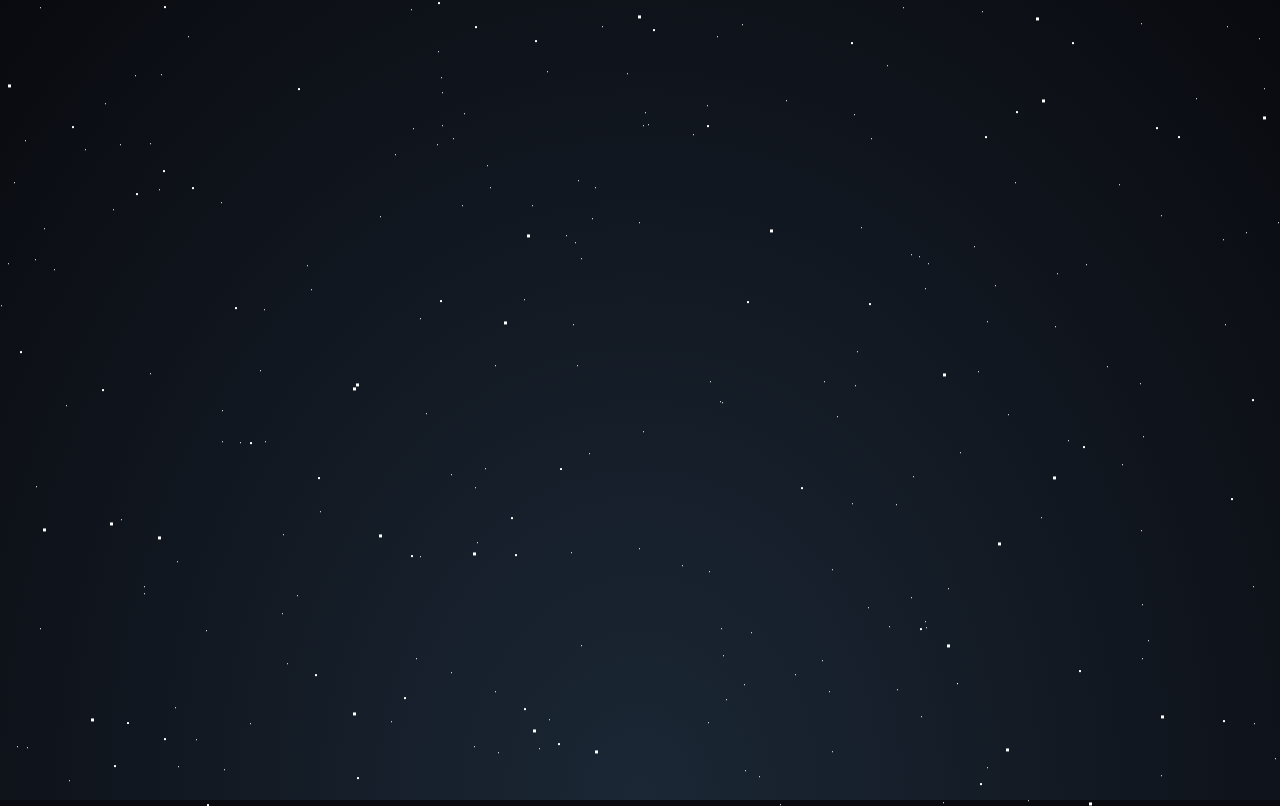
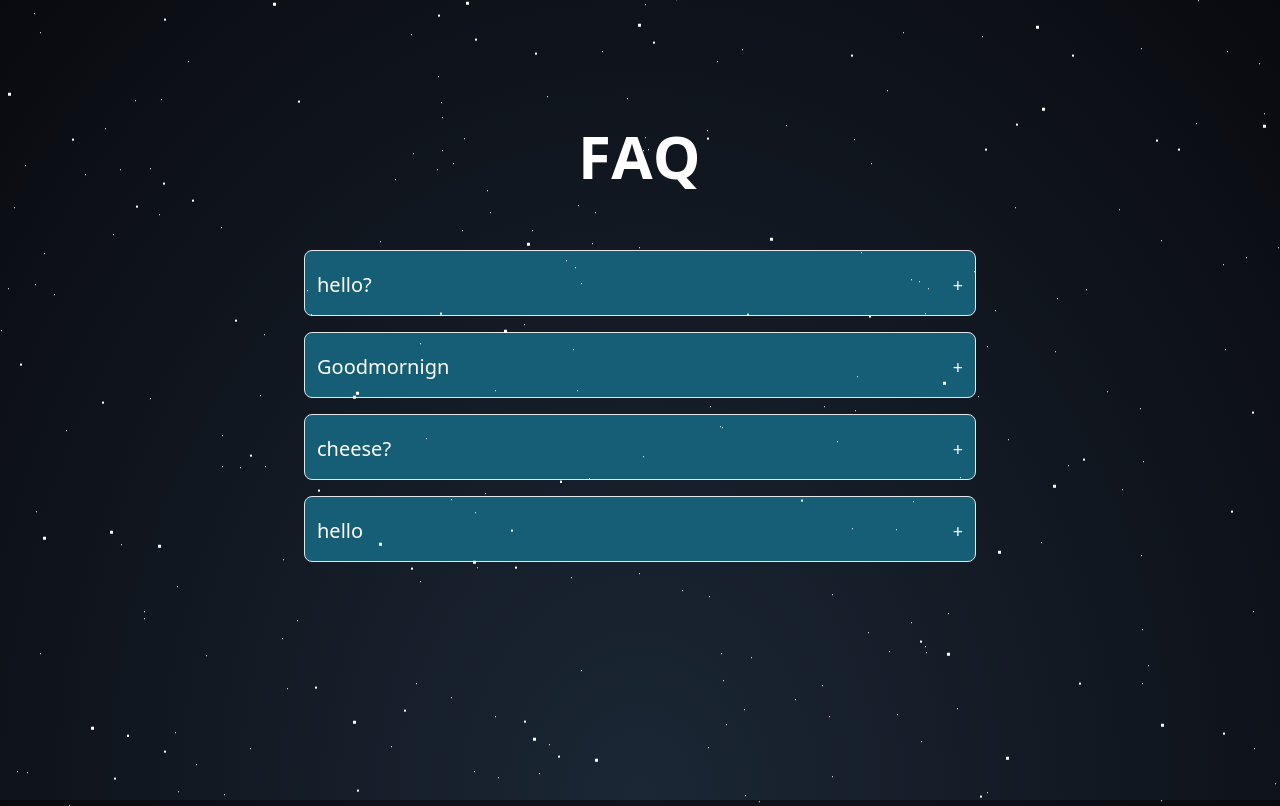
Before and after one commit to Amelia1110/AstralHacks, a Next.js app: page /faq in a window 1280 px wide. Built offline with nearby package versions, Linux system fonts and the light colour scheme.

Commit message:
faq page, work in progress. needs styling

```diff
--- a/package.json
+++ b/package.json
@@ -16,6 +16,7 @@
     "bcryptjs": "^2.4.3",
     "clsx": "^2.0.0",
     "dotenv": "^16.3.1",
+    "express": "^4.18.2",
     "framer-motion": "^10.16.4",
     "gapi": "^0.0.3",
     "mongoose": "^8.0.2",
--- /dev/null
+++ b/pages/QA.tsx
@@ -0,0 +1,31 @@
+import { useState } from "react"
+import minus from "../public/minus.svg"
+import plus from "../public/plus.svg"
+
+type QAProps = {
+    question: string,
+    answer: string,
+}
+
+const QA = (props: QAProps) => {
+    const [showQA, setShowQA] = useState(false);
+
+    return (
+        <div className=" bg-cyan-800 pb-2 py-5 px-3 my-4 max-w-2xl mx-auto border rounded-lg flex flex-col gap-6">
+            <button className = "bg-cyan-800 pb-2 flex flex-row items-center justify-between gap-4 font-medium"
+
+                onClick={() => setShowQA(!showQA)}
+            >
+                <span className="text-white text-xl">{props.question}</span>
+                <span className="text-white text-lg">
+                    {showQA ? "-" : "+"}
+                </span>
+            </button>
+            {showQA &&
+                <p className="border-t text-white border-white pb-0 py-2 text-lg">{props.answer}</p>
+            }
+        </div>
+    )
+}
+
+export default QA
--- /dev/null
+++ b/pages/design-system/formatting.tsx
@@ -0,0 +1,26 @@
+export const Body = ({
+    children,
+}: {
+    children: React.ReactNode
+}) => {
+    return (
+        <div className="max-w-7xl min-h-screen mx-auto py-20 px-6">{children}</div>
+    )
+}
+
+const Columns = () =>
+  <div style={{ display: "grid", gridTemplateColumns: "repeat(2, 1fr)", gridGap: 20 }}>
+    <div>Column 1</div>
+    <div>Column 2</div>
+  </div>
+
+
+export const H1 = ({
+    children,
+}: {
+    children: React.ReactNode
+}) => {
+    return (
+        <h1 className="text-white pt-10 pb-12 text-center text-5xl lg:text-6xl font-semibold tracking-wide">{children}</h1>
+    )
+}
--- a/pages/faq.tsx
+++ b/pages/faq.tsx
@@ -1,3 +1,41 @@
-export default function FAQ() {
+"use client";
 
+import {Body,H1} from "./design-system/formatting"
+import QA from "./QA";
+
+const dataQA = [
+    {
+        question: "hello?",
+        answer: "meow!",
+    },
+    {
+        question: "Goodmornign",
+        answer: "Should he write it down? That was the question running through his mind. He couldn't believe what had just happened and he knew nobody else would believe him as well. Even if he documented what had happened by writing it down, he still didn't believe anyone would still believe it. So the question remained. Was it be worth it to actually write it down?",
+    },
+    {
+        question: "cheese?",
+        answer: "milk",
+    },
+    {
+        question: "hello",
+        answer: "goodbye",
+    },
+]
+
+const FAQ = () => {
+    return (
+        <Body>
+            <H1>FAQ</H1>
+            {dataQA.map((data, i,) =>
+                <div key={i}>
+                    <QA
+                        question={data.question}
+                        answer={data.answer}
+                    />
+                </div>
+            )}
+        </Body>
+    )
 }
+
+export default FAQ
```
Also changed, not shown: 1 other file (tests, documents, lock files or other folders).
